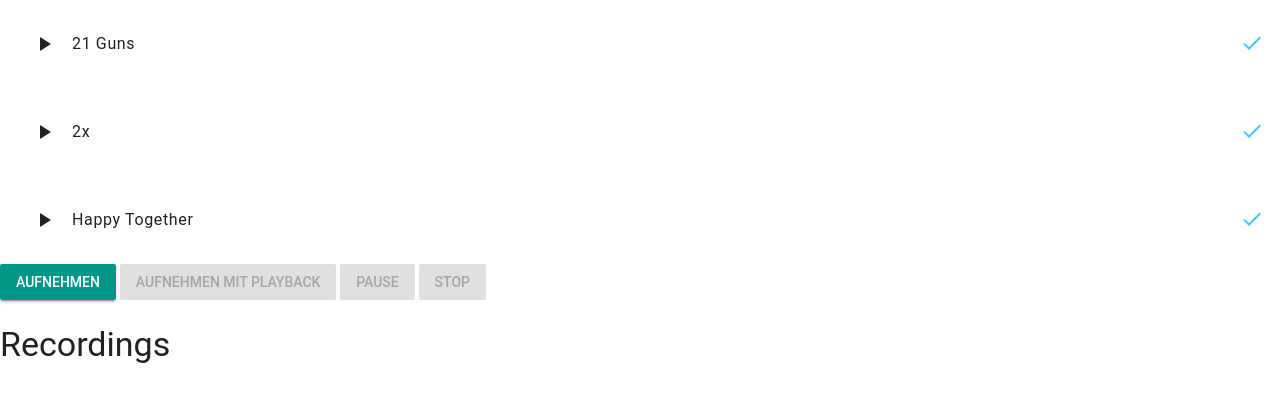
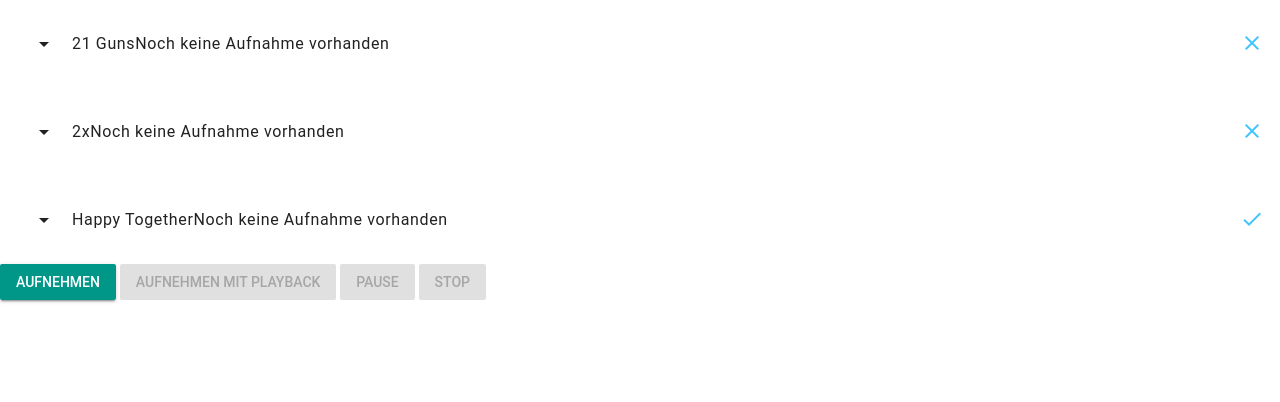
Before and after one commit to hovercat/Chordl, a Flask app: page /record in a window 1280 px wide. Shown: the part 84-486 px from the top of the page. Run offline with Flask 2, Linux system fonts and the light colour scheme; some libraries are stand-ins or nearby versions.

Commit message:
further style mods

```diff
--- a/application/singer/templates/record.jinja2
+++ b/application/singer/templates/record.jinja2
@@ -4,23 +4,33 @@
 <div id="header">Welcome to the synchronisierungstool</div>
 <div id="song-select">
         <div class="mdl-list__item">
-                <span class="mdl-list__item-primary-content">
-                  <i class="material-icons mdl-list__item">play_arrow</i>
+                <span class="mdl-list__item-primary-content"><!-- das sind meine parents !-->
+                  <i class="material-icons mdl-list__item">arrow_drop_down</i>
                   <span>21 Guns</span>
+                    <span class="mdl-list__item-text-body">
+                        Noch keine Aufnahme vorhanden
+                    </span>
+                    <!-- hier soll es dann noch jeweils ein child geben dass eingeblendet wird !-->
                 </span>
-                <a class="mdl-list__item-secondary-action" href="#"><i class="material-icons">check</i></a>
+                <a class="mdl-list__item-secondary-action" href="#"><i class="material-icons">close</i></a>
               </div>
               <div class="mdl-list__item">
                 <span class="mdl-list__item-primary-content">
-                  <i class="material-icons mdl-list__item">play_arrow</i>
+                  <i class="material-icons mdl-list__item">arrow_drop_down</i>
                   <span>2x</span>
+                    <span class="mdl-list__item-text-body">
+                        Noch keine Aufnahme vorhanden
+                    </span>
                 </span>
-                <a class="mdl-list__item-secondary-action" href="#"><i class="material-icons">check</i></a>
+                <a class="mdl-list__item-secondary-action" href="#"><i class="material-icons">close</i></a>
               </div>
               <div class="mdl-list__item">
                 <span class="mdl-list__item-primary-content">
-                  <i class="material-icons mdl-list__item">play_arrow</i>
+                  <i class="material-icons mdl-list__item">arrow_drop_down</i>
                   <span>Happy Together</span>
+                    <span class="mdl-list__item-text-body">
+                        Noch keine Aufnahme vorhanden
+                    </span>
                 </span>
                 <span class="mdl-list__item-secondary-content">
                   <a class="mdl-list__item-secondary-action" href="#"><i class="material-icons">check</i></a>
@@ -37,8 +47,6 @@
     <source src="static/sample_sync_21guns.ogg" type="audio/ogg">
     Bei dir funktioniert dass leider nicht. Firefox herunterladen?
 </audio>
-<h3>Recordings</h3>
-<ol id="recordingsList"></ol>
 <!-- inserting these scripts at the end to be able to use all the elements in the DOM -->
 <script src="https://cdn.rawgit.com/mattdiamond/Recorderjs/08e7abd9/dist/recorder.js"></script>
 <script src="/static/app.js"></script>
```
